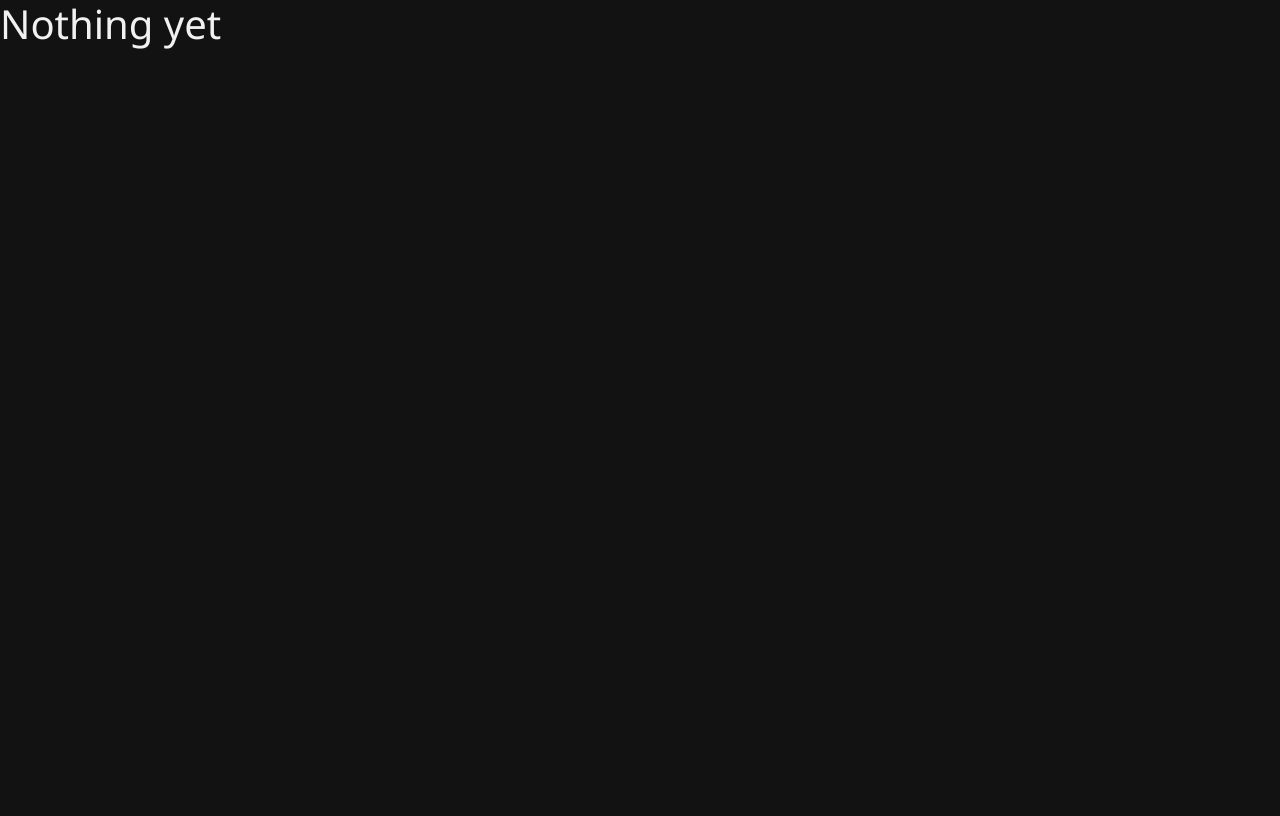
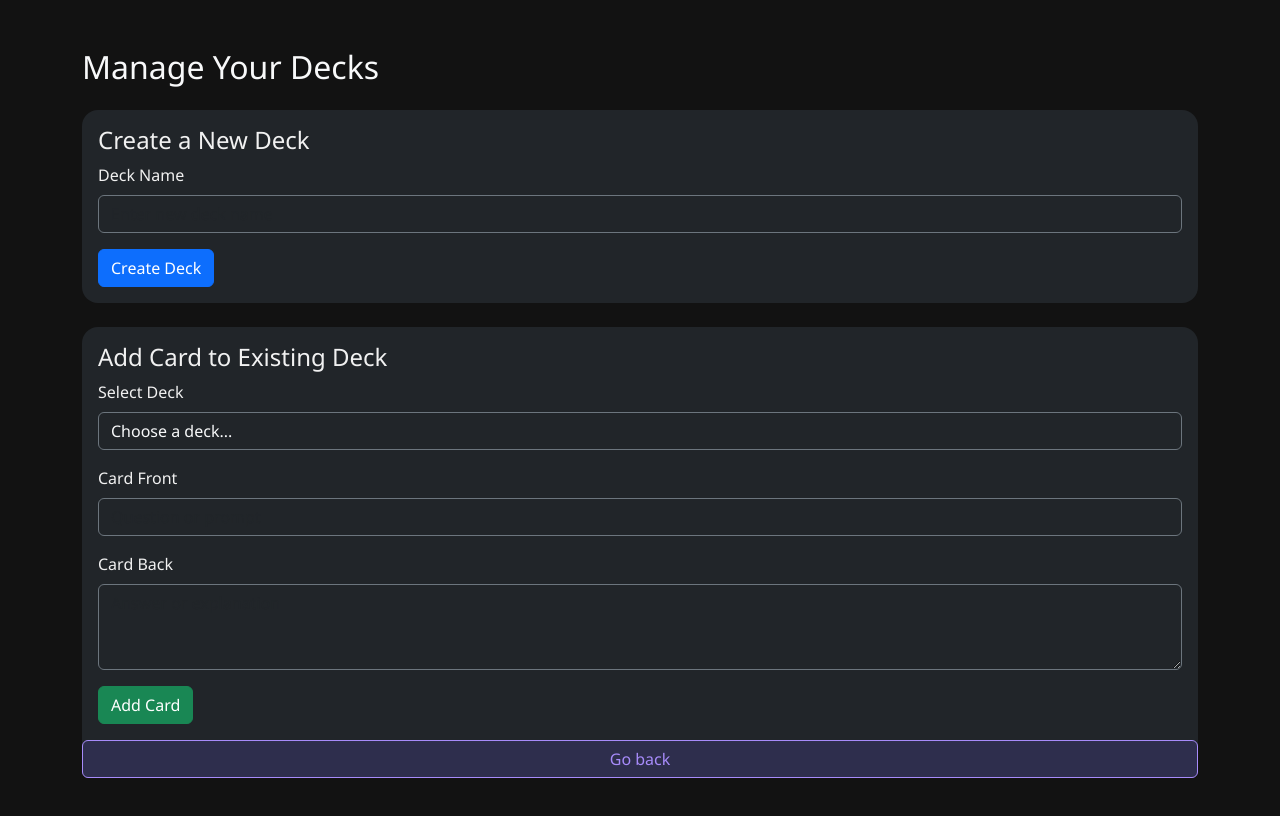
Before and after one commit to Nubzzin/Anky-my-frontend, a React (Vite) app: page /add-card in a window 1280 px wide. Shown: the top 816 px of the page. Built offline with nearby package versions, Linux system fonts and the light colour scheme.

Commit message:
Add add-card page and its handlers on the fake api (about time to make a real api)

```diff
--- a/src/pages/AddCard.tsx
+++ b/src/pages/AddCard.tsx
@@ -1,7 +1,133 @@
+import { Deck, getDecks, newDeck, newCard } from "../services/api";
+import React, { useState, useEffect } from "react";
+import { Link } from "react-router-dom";
+import ErrorPage from "./ErrorPage";
+
 export default function AddCard() {
+    const [decks, setDecks] = useState([] as Deck[]);
+    const [error, setError] = useState(false);
+    const [updateDecks, setUpdateDecks] = useState(false);
+
+    const [deckName, setDeckName] = useState("");
+    const [cardFront, setCardFront] = useState("");
+    const [cardBack, setCardBack] = useState("");
+    const [selectValue, setSelectValue] = useState("");
+
+    useEffect(() => {
+        const fetchData = async () => {
+            const decksEv = await getDecks();
+            if (!decksEv) {
+                setError(true);
+                return;
+            }
+            setDecks(decksEv);
+        };
+        fetchData();
+    }, [updateDecks]);
+    if (error) {
+        return <ErrorPage />;
+    }
+
+    const makeNewDeck = (e) => {
+        e.preventDefault();
+        newDeck(deckName);
+        setDeckName("");
+        setUpdateDecks(!updateDecks);
+    };
+
+    const addNewCard = (e) => {
+        e.preventDefault();
+        newCard(selectValue, cardFront, cardBack);
+        setCardFront("");
+        setCardBack("");
+    };
+
     return (
-        <>
-            <h1>Nothing yet</h1>
-        </>
+        <div className="container py-5 text-light">
+            <h2 className="mb-4">Manage Your Decks</h2>
+
+            <div className="card bg-dark mb-4">
+                <div className="card-body">
+                    <h4 className="card-title">Create a New Deck</h4>
+                    <form onSubmit={makeNewDeck}>
+                        <div className="mb-3">
+                            <label htmlFor="newDeckName" className="form-label">
+                                Deck Name
+                            </label>
+                            <input
+                                type="text"
+                                className="form-control bg-dark text-light border-secondary"
+                                id="newDeckName"
+                                placeholder="Enter new deck name"
+                                value={deckName}
+                                onChange={(e) => setDeckName(e.target.value)}
+                            />
+                        </div>
+                        <button type="submit" className="btn btn-primary">
+                            Create Deck
+                        </button>
+                    </form>
+                </div>
+            </div>
+
+            <div className="card bg-dark">
+                <div className="card-body">
+                    <h4 className="card-title">Add Card to Existing Deck</h4>
+                    <form onSubmit={addNewCard}>
+                        <div className="mb-3">
+                            <label htmlFor="deckSelect" className="form-label">
+                                Select Deck
+                            </label>
+                            <select
+                                className="form-control bg-dark text-light border-secondary"
+                                id="deckSelect"
+                                onChange={(e) => setSelectValue(e.target.value)}
+                            >
+                                <option selected disabled>
+                                    Choose a deck...
+                                </option>
+                                {decks.map((deck) => (
+                                    <option key={deck.id} value={deck.id}>
+                                        {deck.name}
+                                    </option>
+                                ))}
+                            </select>
+                        </div>
+                        <div className="mb-3">
+                            <label htmlFor="cardFront" className="form-label">
+                                Card Front
+                            </label>
+                            <input
+                                type="text"
+                                className="form-control bg-dark text-light border-secondary"
+                                id="cardFront"
+                                placeholder="Question or prompt"
+                                value={cardFront}
+                                onChange={(e) => setCardFront(e.target.value)}
+                            />
+                        </div>
+                        <div className="mb-3">
+                            <label htmlFor="cardBack" className="form-label">
+                                Card Back
+                            </label>
+                            <textarea
+                                className="form-control bg-dark text-light border-secondary"
+                                id="cardBack"
+                                rows={3}
+                                placeholder="Answer or explanation"
+                                value={cardBack}
+                                onChange={(e) => setCardBack(e.target.value)}
+                            ></textarea>
+                        </div>
+                        <button type="submit" className="btn btn-success">
+                            Add Card
+                        </button>
+                    </form>
+                </div>
+                <Link to="/" className="btn btn-accent">
+                    Go back
+                </Link>
+            </div>
+        </div>
     );
 }
--- a/src/services/api.ts
+++ b/src/services/api.ts
@@ -1,3 +1,5 @@
+import Card from "../components/Card";
+
 export interface Card {
     id: string;
     front: string;
@@ -421,6 +423,13 @@ const decks: Deck[] = [
                 interval: 1,
                 cardState: CardState.NEW,
             },
+            {
+                id: "21",
+                front: "What is the difference between 'new' and 'malloc' in C++?",
+                back: "'new' is an operator that allocates memory and calls the constructor, while 'malloc' is a function that only allocates memory.",
+                interval: 1,
+                cardState: CardState.NEW,
+            },
         ],
     },
     {
@@ -587,7 +596,7 @@ export async function deckTotalEachCards(
     const maxReview: number = 40;
     const maxDue: number = 200;
     deck.cards.forEach((card) => {
-        if (card.cardState === CardState.NEW && maxNew >= cards.new.length) {
+        if (card.cardState === CardState.NEW && maxNew > cards.new.length) {
             cards.new.push(card);
         } else if (
             card.cardState === CardState.REVIEW &&
@@ -649,3 +658,33 @@ export function updateDeck(cardsToday: CardsToday): void {
         return card;
     });
 }
+
+export function newDeck(deckName: string) {
+    if (deckName.trim().length !== 0) {
+        decks.push({
+            id: String(
+                decks.reduce((total, deck) => total + Number(deck.id), 0),
+            ),
+            name: deckName,
+            cards: [],
+        } as Deck);
+    }
+}
+
+export function newCard(deckId: string, cardFront: string, cardBack: string) {
+    const deck = decks.find((deck) => deck.id === deckId);
+    if (!deck) {
+        return;
+    }
+    if (cardFront.trim().length !== 0 && cardBack.trim().length !== 0) {
+        deck.cards.push({
+            id: String(
+                deck.cards.reduce((total, card) => total + Number(card.id), 0),
+            ),
+            cardState: CardState.NEW,
+            front: cardFront,
+            back: cardBack,
+            interval: 1,
+        } as Card);
+    }
+}
```
